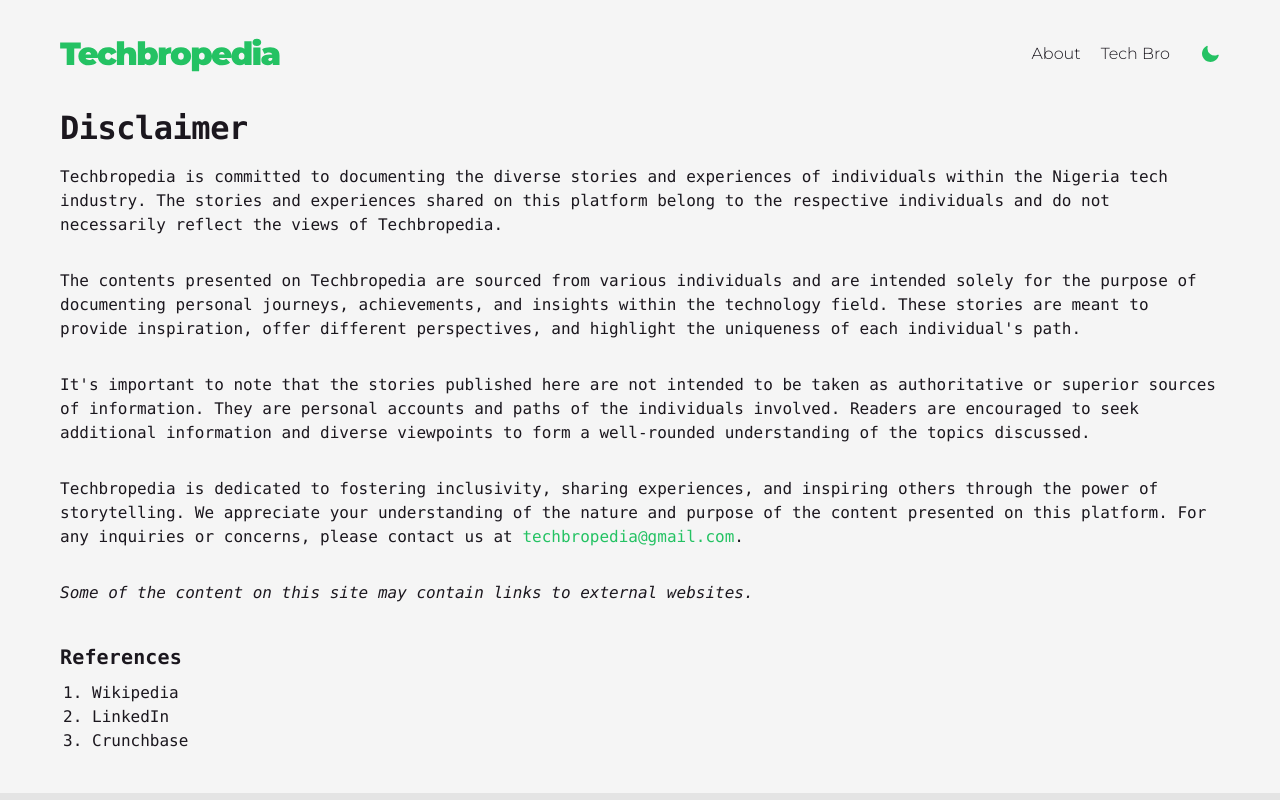
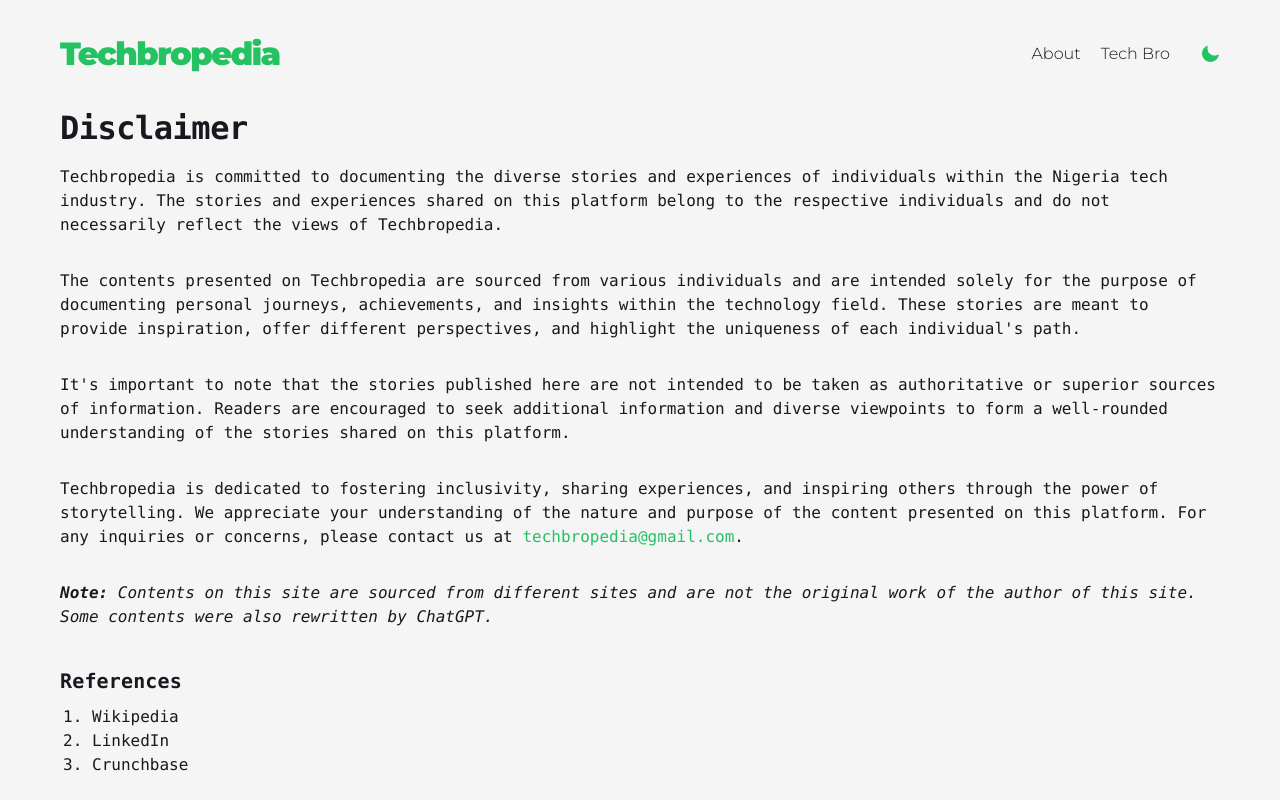
Before and after one commit to JCalmCrasher/techbropedia, a Next.js app: page /disclaimer in a window 1280 px wide. Shown: the top 800 px of the page. Built offline with nearby package versions, Linux system fonts and the light colour scheme.

Commit message:
refactor

```diff
--- a/src/app/disclaimer/page.tsx
+++ b/src/app/disclaimer/page.tsx
@@ -19,7 +19,7 @@
 
 const DisclaimerPage = () => {
  return (
-  <article className="px-x-sm tablet:px-x-md laptop:px-x-lg font-mono mb-10">
+  <article className="body-layout">
    <h2 className="text-headline-sm font-bold pt-20 md:pt-0">Disclaimer</h2>
    <section className="disclaimer mt-4">
     <p>
@@ -38,10 +38,8 @@
     </p>
     <p>
      It&apos;s important to note that the stories published here are not
-     intended to be taken as authoritative or superior sources of information.
-     They are personal accounts and paths of the individuals involved. Readers
-     are encouraged to seek additional information and diverse viewpoints to
-     form a well-rounded understanding of the topics discussed.
+     intended to be taken as authoritative or superior sources of information. Readers are encouraged to seek additional information and diverse viewpoints to
+     form a well-rounded understanding of the stories shared on this platform.
     </p>
     <p>
      Techbropedia is dedicated to fostering inclusivity, sharing experiences,
@@ -57,7 +55,7 @@
      .
     </p>
     <p className="italic">
-     Some of the content on this site may contain links to external websites.
+     <span className="font-bold">Note: </span>Contents on this site are sourced from different sites and are not the original work of the author of this site. Some contents were also rewritten by ChatGPT.
     </p>
     <div className="mt-10">
      <h3 className="text-title-lg font-bold pt-20 md:pt-0 mb-3">References</h3>
--- a/src/app/profile/[id]/page.tsx
+++ b/src/app/profile/[id]/page.tsx
@@ -4,7 +4,7 @@
 
 export default function ProfilePage({ params: { id } }: Params) {
  return (
-  <div className="px-x-sm tablet:px-x-md laptop:px-x-lg">
+  <div className="body-layout">
    <h1 className="capitalize text-headline-sm">{unSlugify(id)}</h1>
    <div className="mt-4 mb-auto h-screen">
     <p>Working on this section. Please check back later.</p>
--- a/src/styles/global.css
+++ b/src/styles/global.css
@@ -51,3 +51,7 @@
 .panel a {
  @apply text-blue-500;
 }
+
+.body-layout {
+ @apply px-x-sm tablet:px-x-md laptop:px-x-lg font-mono mb-10;
+}
```
